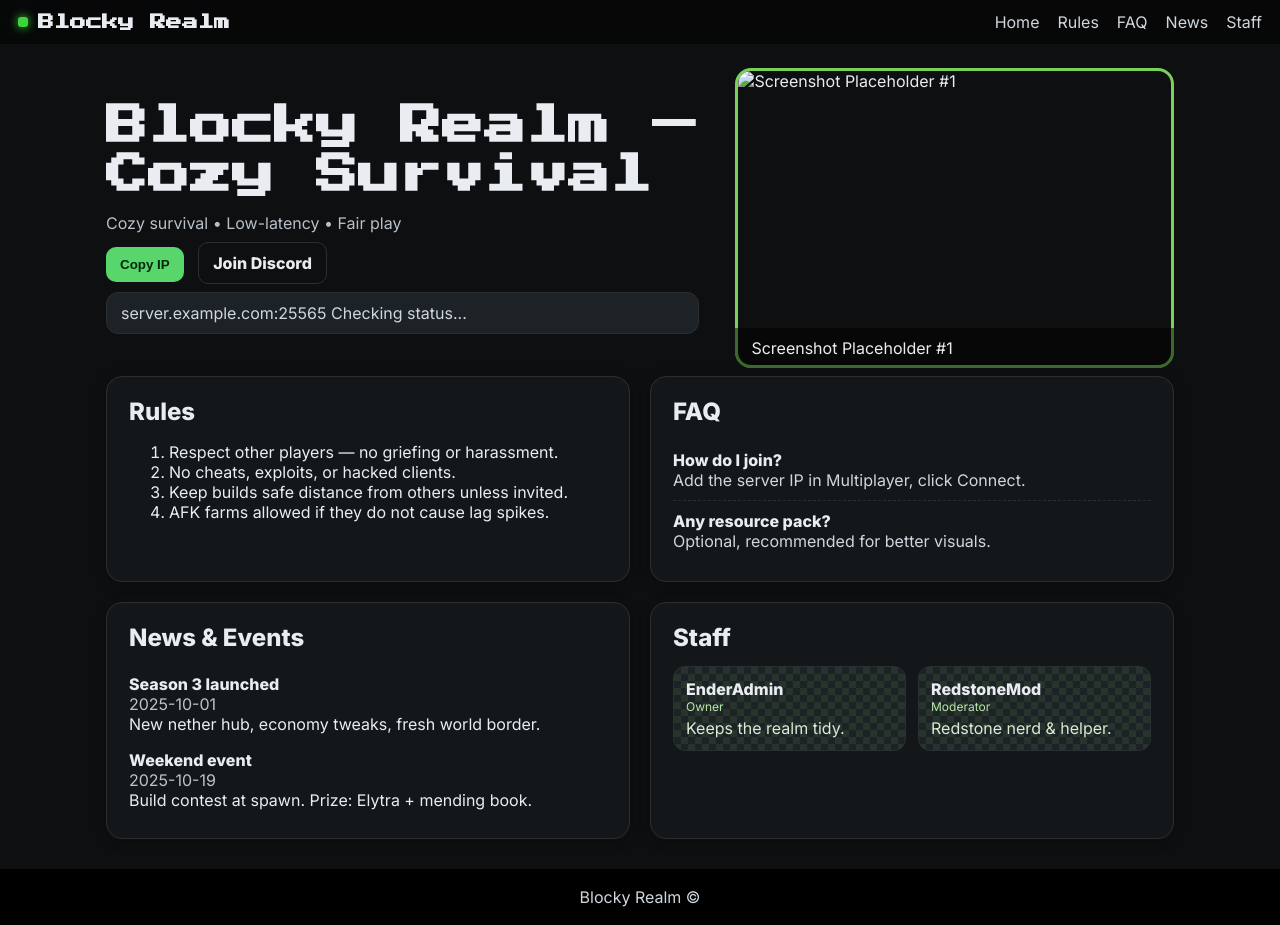
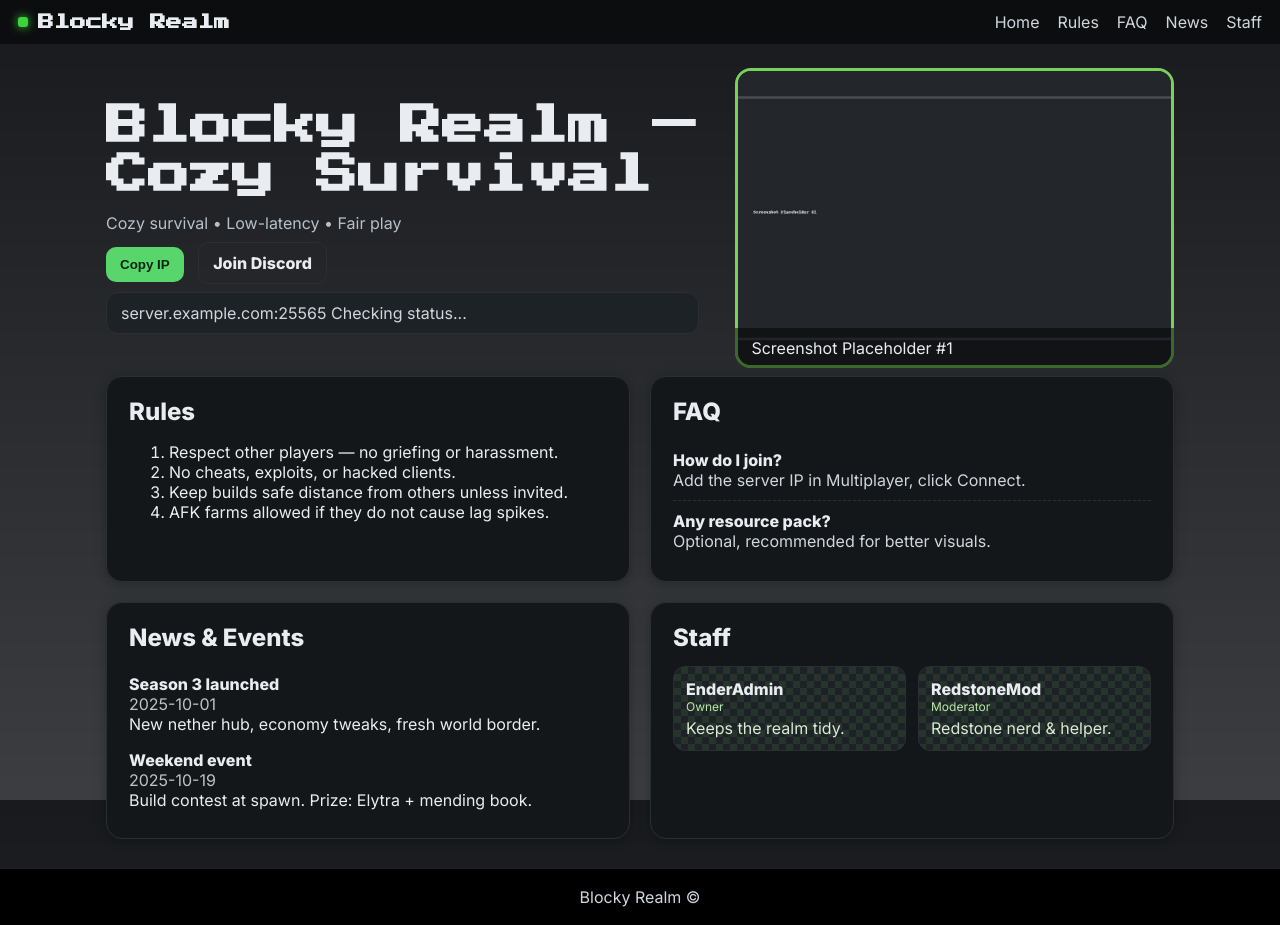
Before and after one commit to tomashakl/minecraft-server-portal-template, a plain HTML site: page index.html in a window 1280 px wide. Drawn offline with Linux system fonts and the light colour scheme.

Commit message:
Add files via upload

```diff
--- a/app.js
+++ b/app.js
@@ -28,7 +28,7 @@ async function main(){
   const d1=document.getElementById('discordBtn'); const d2=document.getElementById('discordLink'); [d1,d2].forEach(a=>{ if(a) a.href=cfg.links?.discord||'#'; });
   const w1=document.getElementById('websiteLink'); if(w1) w1.href=cfg.links?.website||'#';
   setText('statusText', `${cfg.server?.address||'server.example.com:25565'} Checking status...`);
-  const shot1=document.getElementById('shot1'); shot1.src=cfg.gallery?.[0]||'/images/placeholder-1.jpg';
+  const shot1=document.getElementById('shot1'); shot1.src=cfg.gallery?.[0]||'assets/placeholder-1.jpg';
   renderRules(cfg.sections?.rules||[]); renderFAQ(cfg.sections?.faq||[]); renderNews(cfg.sections?.news||[]); renderStaff(cfg.sections?.staff||[]);
 }
 main();
--- a/config.json
+++ b/config.json
@@ -6,7 +6,7 @@
   },
   "theme": {
     "background": {
-      "image": "/images/bg-pixabay-1106261.png",
+      "image": "assets/bg-pixabay-1106261.png",
       "video": "",
       "brightness": 1.0
     },
@@ -23,7 +23,7 @@
     "website": "#"
   },
   "gallery": [
-    "/images/placeholder-1.jpg"
+    "assets/placeholder-1.jpg"
   ],
   "sections": {
     "rules": [
--- a/styles.css
+++ b/styles.css
@@ -66,3 +66,6 @@ body.with-video{background-image:none !important}
   .hero{grid-template-columns:1fr}
   .staff{grid-template-columns:1fr}
 }
+
+/* Added: green border around image window */
+.gallery img{border:3px solid var(--accent);}
```
